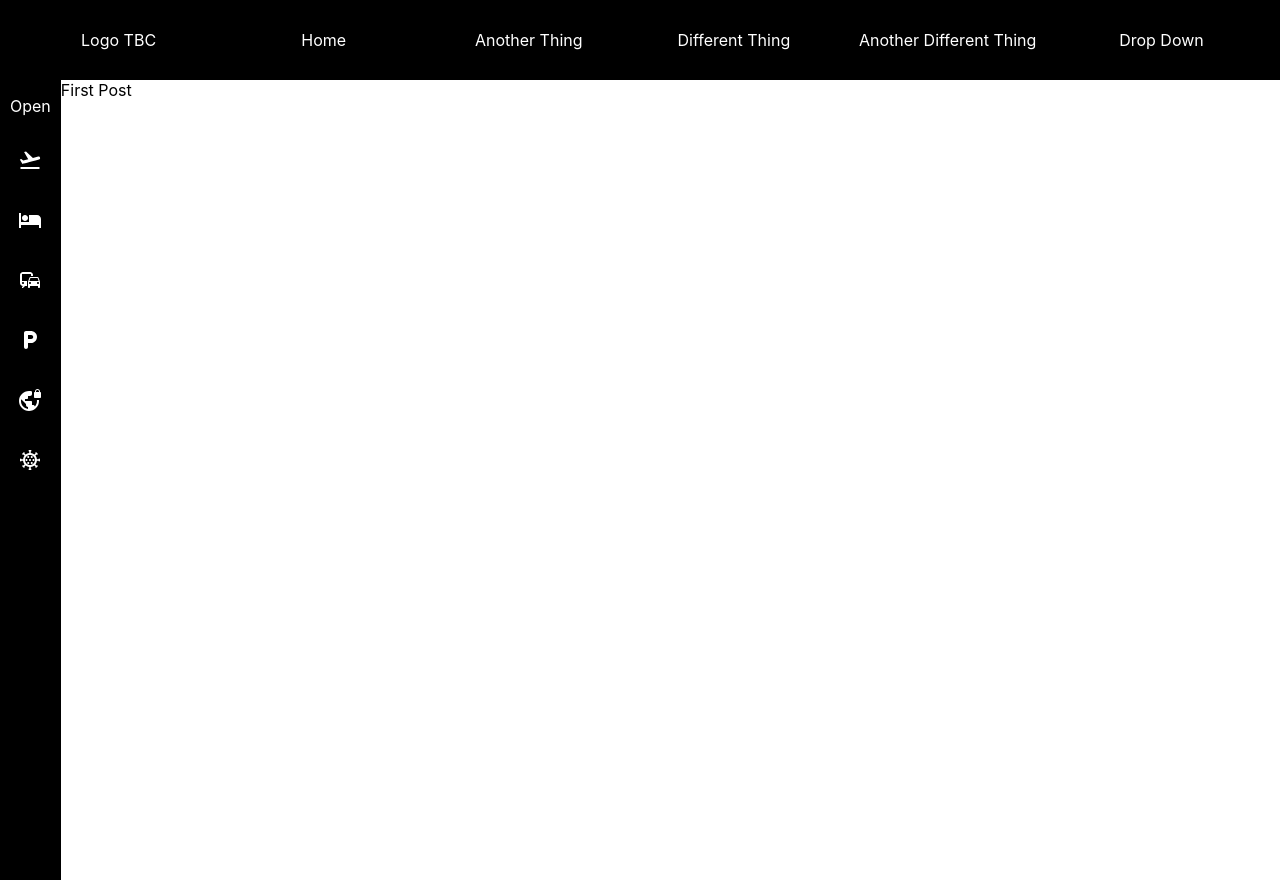
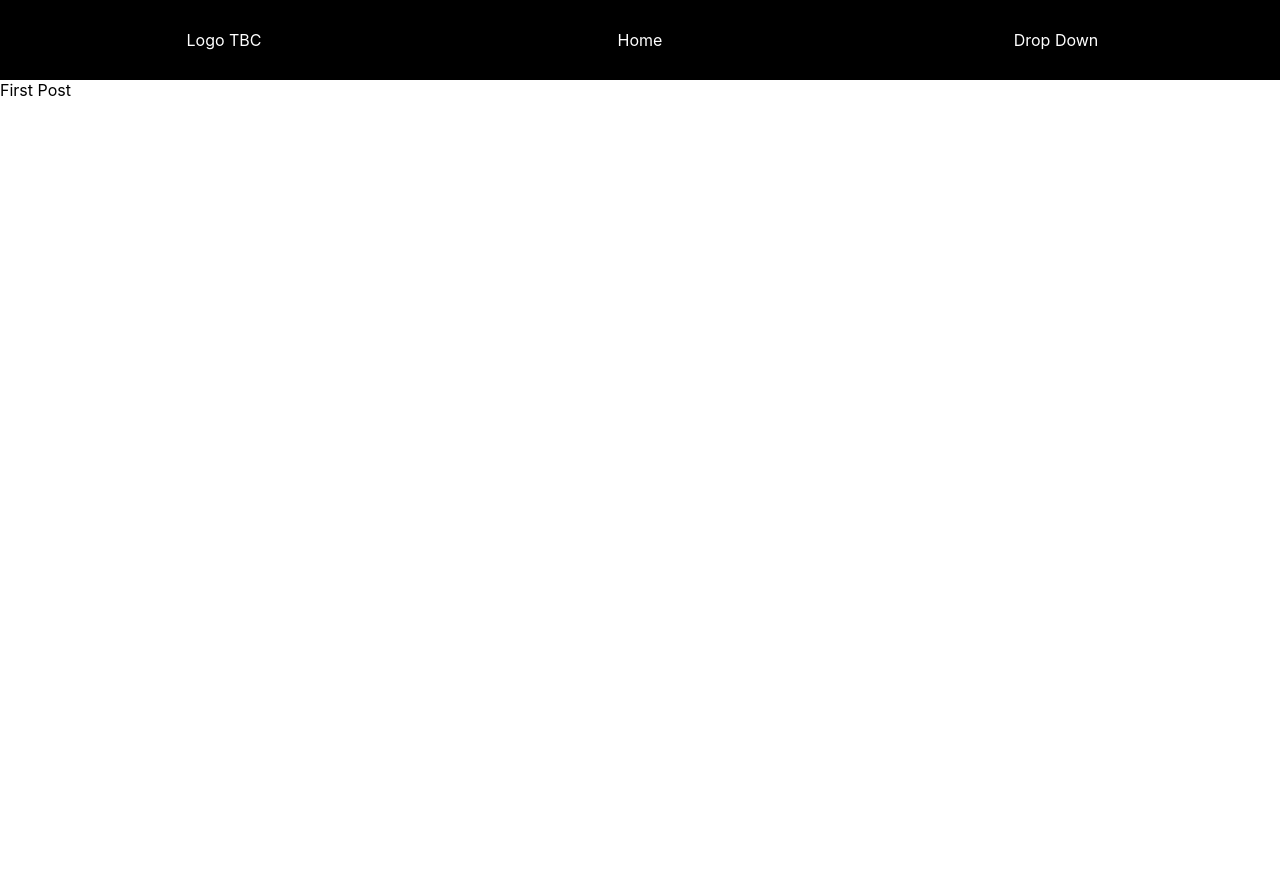
Before and after one commit to clovellbsc/next-app, a Next.js app: page / in a window 1280 px wide. After the commit the page ends 800 px from the top, so only its background shows below. Built offline with nearby package versions, Linux system fonts and the light colour scheme.

Commit message:
conditional rendering of sidebar and navbar items

```diff
--- a/pages/components/NavBar/NavBar.tsx
+++ b/pages/components/NavBar/NavBar.tsx
@@ -1,12 +1,17 @@
 import Link from "next/link";
+import { useRouter } from "next/router";
 import { useState } from "react";
 import DropDown from "../DropDown/DropDown";
 import { NavBarItems, Style } from "./style/style";
 
 const NavBar = () => {
   const [isShown, setIsShown] = useState(false);
+  const router = useRouter();
 
-  const navBarItems = [
+  const navBarItems: ({ name: string; href: string } | undefined)[] =
+    router.pathname === "/"
+      ? [{ name: "Logo TBC", href: "/" }, { name: "Home", href: "/" }, ,]
+      : [
           { name: "Logo TBC", href: "/" },
           { name: "Home", href: "/" },
           { name: "Another Thing", href: "/" },
@@ -26,7 +31,7 @@ const NavBar = () => {
     return (
       <Link key={index} href={item.href}>
         <NavBarItems>
-          <p>{item.name}</p>
+          <p>{item?.name}</p>
         </NavBarItems>
       </Link>
     );
--- a/pages/components/layout/Layout.tsx
+++ b/pages/components/layout/Layout.tsx
@@ -1,3 +1,4 @@
+import { useRouter } from "next/router";
 import React, { useState } from "react";
 import NavBar from "../NavBar/NavBar";
 import SideBar from "../SideBar/SideBar";
@@ -8,6 +9,7 @@ type Props = {
 
 export default function Layout({ children }: Props) {
   const [extended, setExtended] = useState(false);
+  const router = useRouter();
 
   const handleChange = () => {
     setExtended(!extended);
@@ -21,7 +23,9 @@ export default function Layout({ children }: Props) {
     <div style={{ display: "flex", flexDirection: "column" }}>
       <NavBar />
       <div style={{ display: "flex", flexDirection: "row" }}>
-        <SideBar handleChange={handleChange} extended={extended} />
+        {router.pathname.includes("/trips") && (
+          <SideBar handleChange={handleChange} extended={extended} />
+        )}
         <main style={{ width: "100%" }} onClick={handleClose}>
           {children}
         </main>
```
Lines whose indentation alone changed are shown as unchanged.
